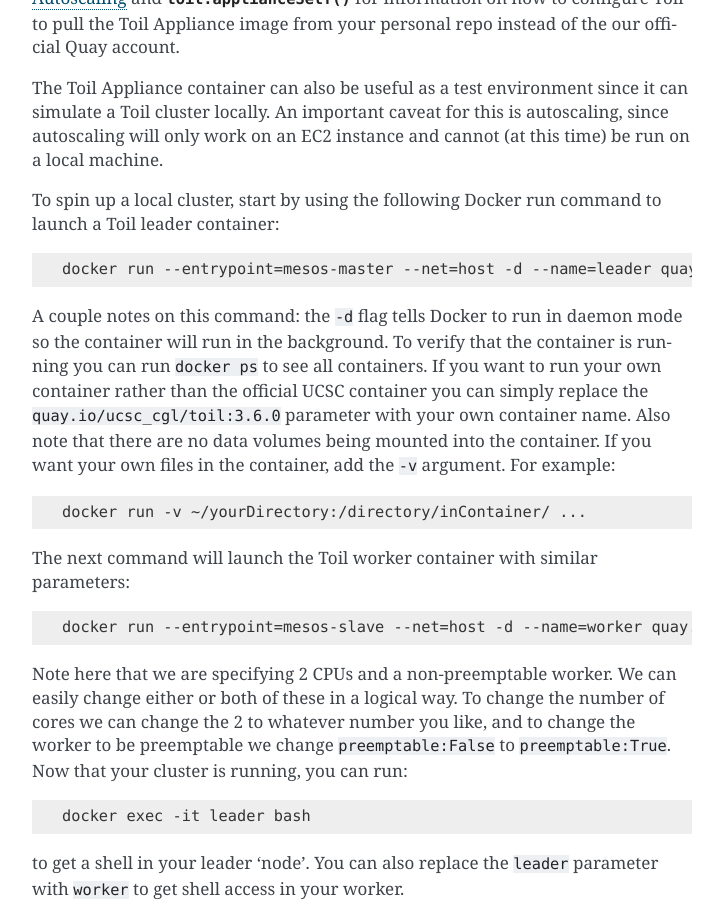
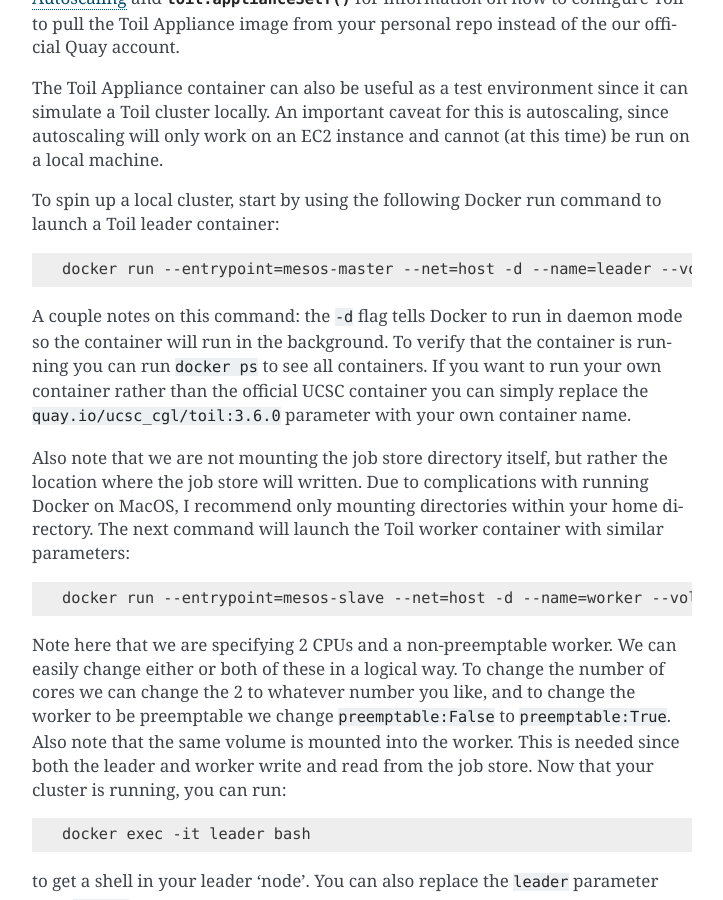
Before and after one commit to DataBiosphere/toil, a Sphinx documentation site: the page built from docs/contributing/source.rst, in a window 1280 px wide and 900 px high, scrolled down 2499 px. Shown: the whole window, without its empty margins (388-1111 px from the left). Built offline with Sphinx 7.4.7, drawn with Linux system fonts in a browser that asks for light colours; the version number could not be read and is left out.

Commit message:
Explain how the job store will be shared within the cluster

```diff
--- a/docs/contributing/source.rst
+++ b/docs/contributing/source.rst
@@ -138,27 +138,28 @@ run on a local machine.
 To spin up a local cluster, start by using the following Docker run command to launch
 a Toil leader container::
 
-    docker run --entrypoint=mesos-master --net=host -d --name=leader quay.io/ucsc_cgl/toil:3.6.0 --registry=in_memory --ip=127.0.0.1 --port=5050 --allocation_interval=500ms
+    docker run --entrypoint=mesos-master --net=host -d --name=leader --volume=/home/jobStoreParentDir:/jobStoreParentDir quay.io/ucsc_cgl/toil:3.6.0 --registry=in_memory --ip=127.0.0.1 --port=5050 --allocation_interval=500ms
 
 A couple notes on this command: the ``-d`` flag tells Docker to run in daemon mode so
 the container will run in the background. To verify that the container is running you
 can run ``docker ps`` to see all containers. If you want to run your own container
 rather than the official UCSC container you can simply replace the
-``quay.io/ucsc_cgl/toil:3.6.0`` parameter with your own container name. Also
-note that there are no data volumes being mounted into the container. If you
-want your own files in the container, add the ``-v`` argument. For example::
+``quay.io/ucsc_cgl/toil:3.6.0`` parameter with your own container name.
 
-    docker run -v ~/yourDirectory:/directory/inContainer/ ...
+Also note that we are not mounting the job store directory itself, but rather the location
+where the job store will written. Due to complications with running Docker on MacOS, I
+recommend only mounting directories within your home directory. The next command will
+launch the Toil worker container with similar parameters::
 
-The next command will launch the Toil worker container with similar parameters::
-
-    docker run --entrypoint=mesos-slave --net=host -d --name=worker quay.io/ucsc_cgl/toil:3.6.0 --work_dir=/var/lib/mesos --master=127.0.0.1:5050 --ip=127.0.0.1 —-attributes=preemptable:False --resources=cpus:2
+    docker run --entrypoint=mesos-slave --net=host -d --name=worker --volume=/home/jobStoreParentDir:/jobStoreParentDir quay.io/ucsc_cgl/toil:3.6.0 --work_dir=/var/lib/mesos --master=127.0.0.1:5050 --ip=127.0.0.1 —-attributes=preemptable:False --resources=cpus:2
 
 Note here that we are specifying 2 CPUs and a non-preemptable worker. We can
 easily change either or both of these in a logical way. To change the number
 of cores we can change the 2 to whatever number you like, and to
 change the worker to be preemptable we change ``preemptable:False`` to
-``preemptable:True``. Now that your cluster is running, you can run::
+``preemptable:True``. Also note that the same volume is mounted into the
+worker. This is needed since both the leader and worker write and read
+from the job store. Now that your cluster is running, you can run::
 
     docker exec -it leader bash
 
```
